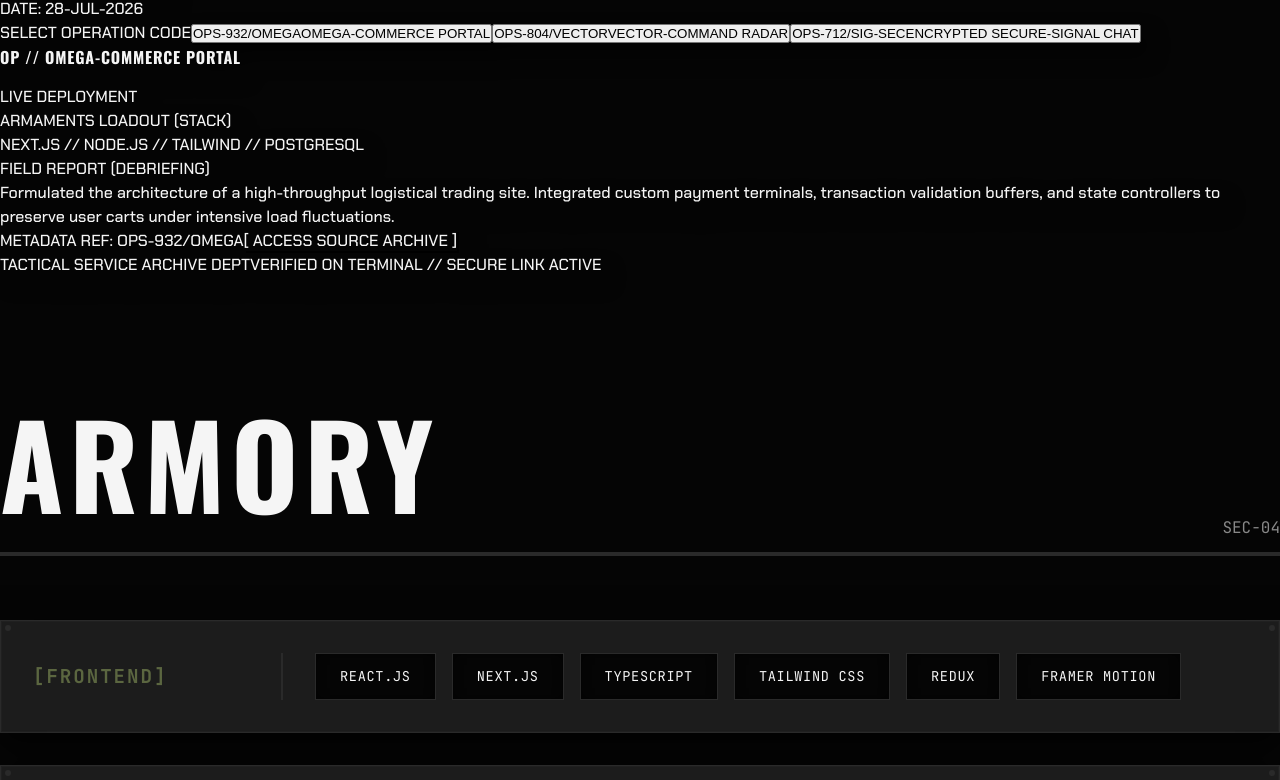
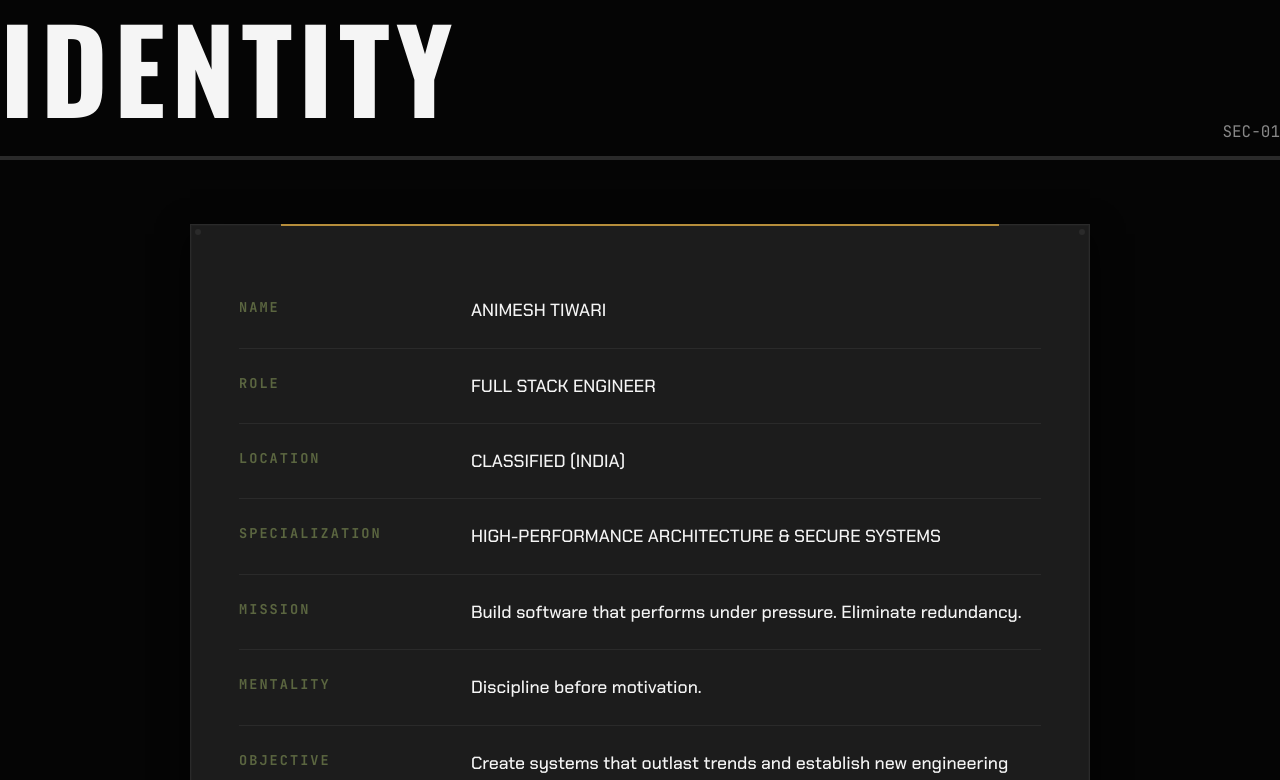
Before and after one commit to animeshtiwari018/Personal-Portfolio-New-, a Next.js app: page / in a window 1280 px wide. Shown: the part 919-1699 px from the top of the page. Built offline with nearby package versions, Linux system fonts and the light colour scheme.

Commit message:
feat: add Identity, Operations, and MissionLog components to portfolio project

```diff
--- /dev/null
+++ b/components/Identity.jsx
@@ -0,0 +1,49 @@
+export default function Identity() {
+  return (
+    <section id="identity" className="chamber container">
+      <div className="heading-section">
+        <h2>IDENTITY</h2>
+        <span className="section-id">SEC-01</span>
+      </div>
+
+      <div className="steel-panel" style={{ padding: '3rem', maxWidth: '900px', margin: '0 auto' }}>
+        <div style={{ position: 'absolute', top: '-1px', left: '10%', width: '80%', height: '2px', backgroundColor: 'var(--accent-amber)' }}></div>
+
+        <div className="data-block">
+          <div className="data-block-label">NAME</div>
+          <div className="data-block-value">ANIMESH TIWARI</div>
+        </div>
+
+        <div className="data-block">
+          <div className="data-block-label">ROLE</div>
+          <div className="data-block-value">FULL STACK ENGINEER</div>
+        </div>
+
+        <div className="data-block">
+          <div className="data-block-label">LOCATION</div>
+          <div className="data-block-value">CLASSIFIED (INDIA)</div>
+        </div>
+
+        <div className="data-block">
+          <div className="data-block-label">SPECIALIZATION</div>
+          <div className="data-block-value">HIGH-PERFORMANCE ARCHITECTURE & SECURE SYSTEMS</div>
+        </div>
+
+        <div className="data-block">
+          <div className="data-block-label">MISSION</div>
+          <div className="data-block-value">Build software that performs under pressure. Eliminate redundancy.</div>
+        </div>
+
+        <div className="data-block">
+          <div className="data-block-label">MENTALITY</div>
+          <div className="data-block-value">Discipline before motivation.</div>
+        </div>
+
+        <div className="data-block" style={{ borderBottom: 'none' }}>
+          <div className="data-block-label">OBJECTIVE</div>
+          <div className="data-block-value">Create systems that outlast trends and establish new engineering benchmarks.</div>
+        </div>
+      </div>
+    </section>
+  );
+}
```
